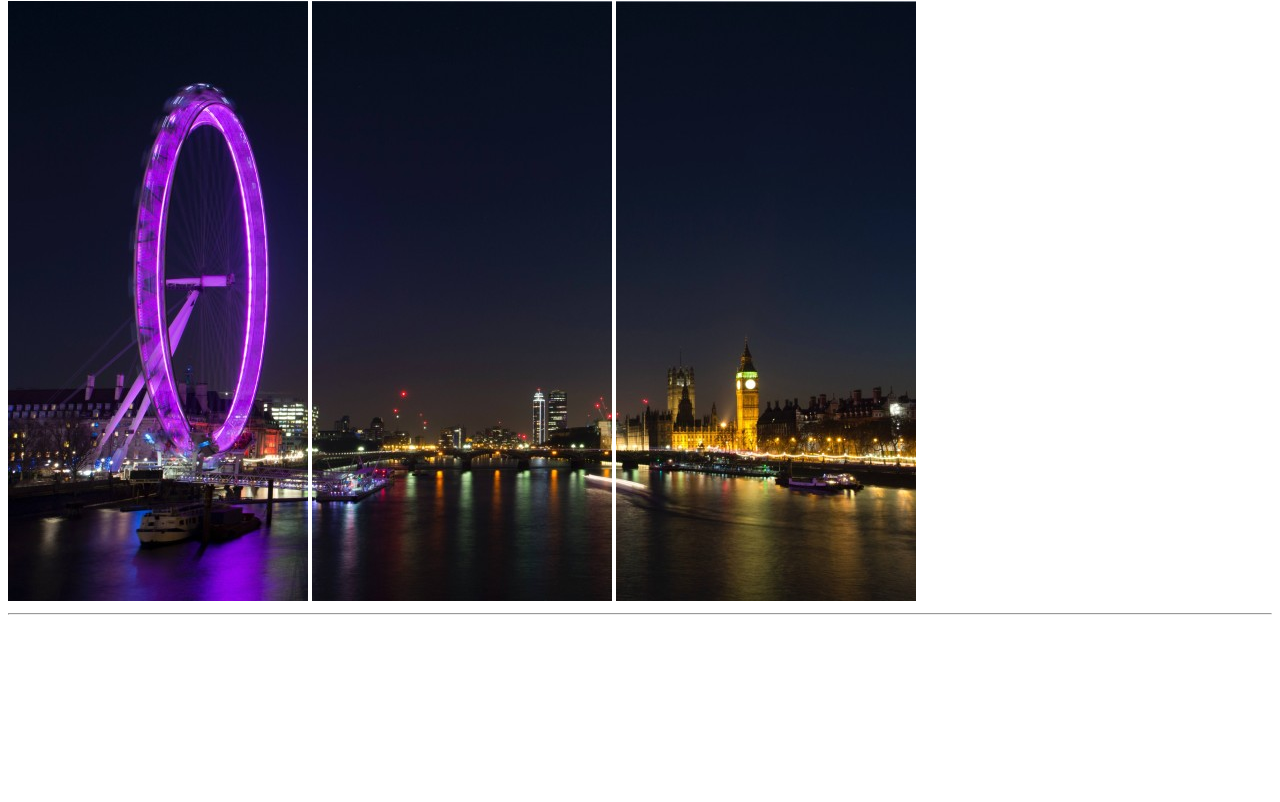
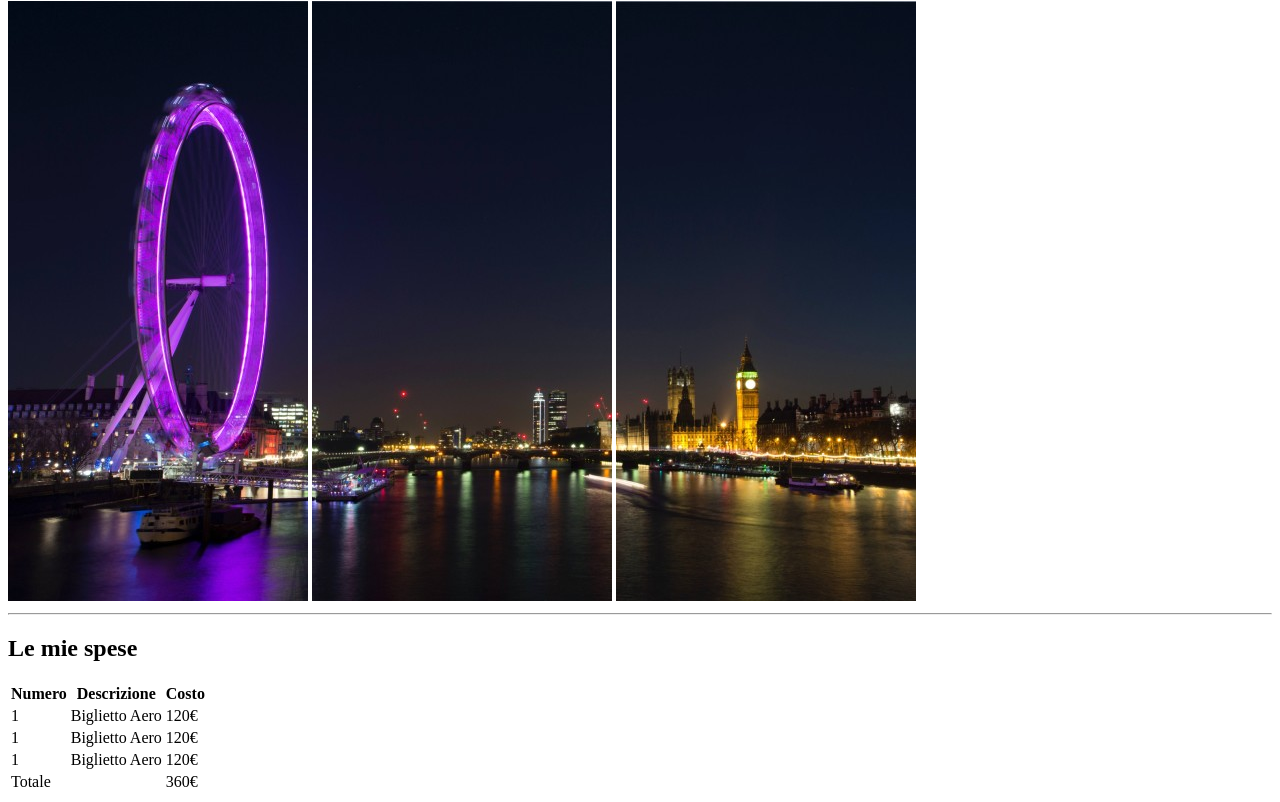
Before and after one commit to Stefano-Bernini/html-london-trip, a plain HTML site: page index.html in a window 1280 px wide. Shown: the part 79-881 px from the top of the page. Before the commit the page ends 800 px from the top, so only its background shows below. Drawn offline with Linux system fonts and the light colour scheme.

Commit message:
creata tabella delle spese. Sezione 1 completata

```diff
--- a/index.html
+++ b/index.html
@@ -18,7 +18,42 @@
     <!-- main suddiviso in 3 sezioni -->
     <main>
         <!-- sezione 1 Le mie spese e tabella dei costi -->
-        <section></section>
+        <section>
+            <h2>Le mie spese</h2>
+            <table>
+                <!-- intestazione tabella -->
+                <thead>
+                    <tr>
+                        <th>Numero</th>
+                        <th>Descrizione</th>
+                        <th>Costo</th>
+                    </tr>
+                </thead>
+                <!-- corpo tabella -->
+                <tbody>
+                    <tr>
+                        <td>1</td>
+                        <td>Biglietto Aero</td>
+                        <td>120&euro;</td>
+                    </tr>
+                    <tr>
+                        <td>1</td>
+                        <td>Biglietto Aero</td>
+                        <td>120&euro;</td>
+                    </tr>
+                    <tr>
+                        <td>1</td>
+                        <td>Biglietto Aero</td>
+                        <td>120&euro;</td>
+                    </tr>
+                    <tr>
+                        <td>Totale</td>
+                        <td></td>
+                        <td>360&euro;</td>
+                    </tr>
+                </tbody>
+            </table>
+        </section>
         <!-- sezione 2 Cose da fare e lista non numerata -->
         <section></section>
         <!-- sezione 3 Info utili e lista numerata con lista non numerata annidata -->
```
